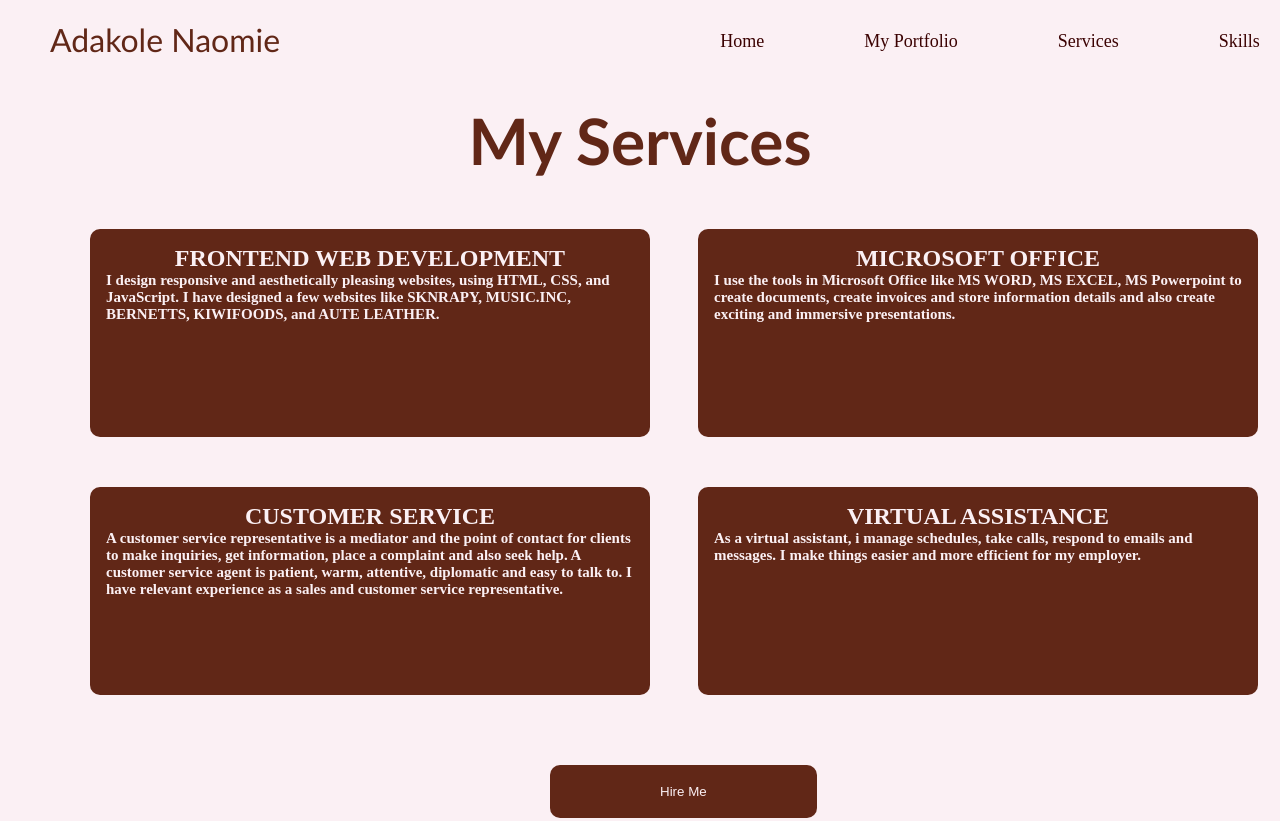
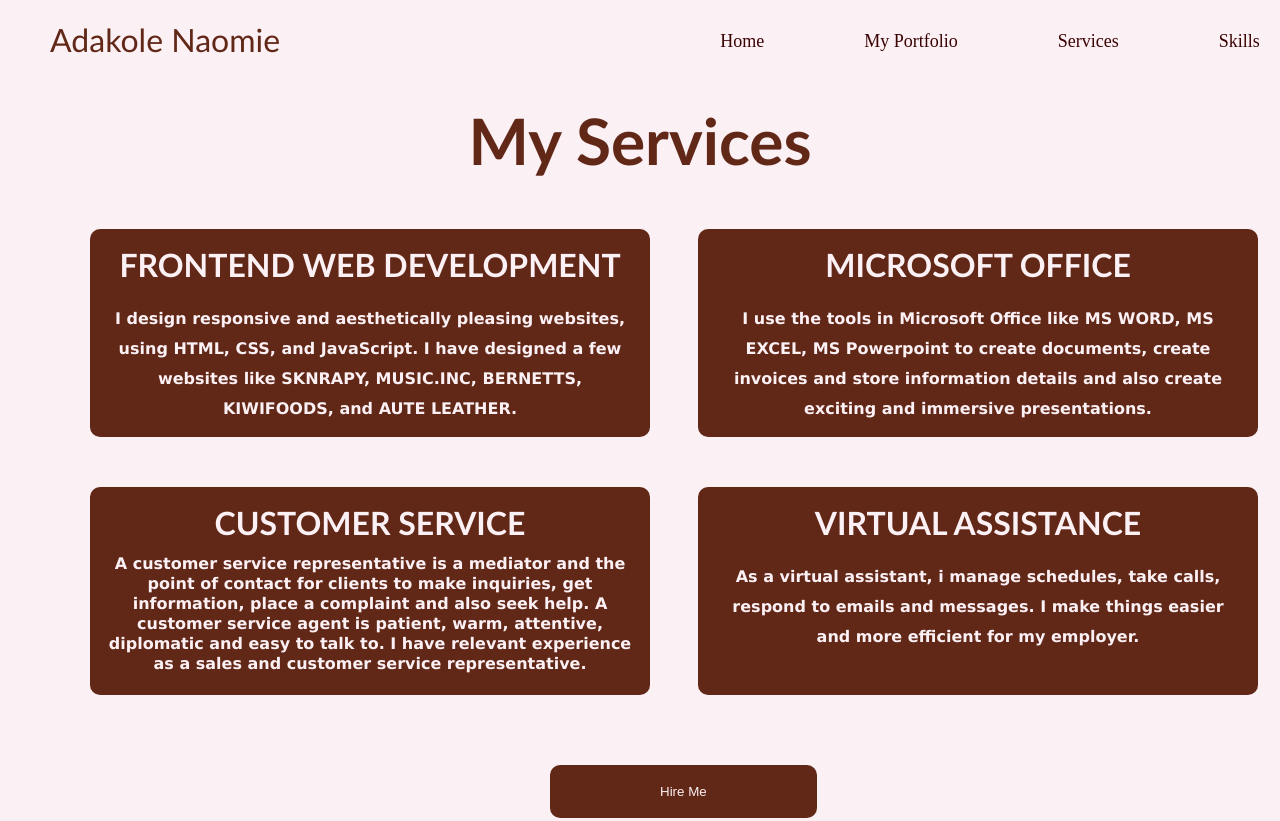
Before and after one commit to AdakoleNaomie/my-portfolio, a plain HTML site: page myservices.html in a window 1280 px wide. Shown: the top 821 px of the page. Drawn offline with Linux system fonts and the light colour scheme.

Commit message:
third commit

```diff
--- a/myservices.css
+++ b/myservices.css
@@ -175,10 +175,37 @@ body {
 }
 .txt2 {
     text-align: center;
+    font-size: 2em;
+    font-family: 'Trebuchet MS', 'Lucida Sans Unicode', 'Lucida Grande', 'Lucida Sans', Arial, sans-serif;
 }
-h6 {
-    font-size: 15px;
-}
+.t1 {
+    font-size: 1em;
+    margin-top: 20px;
+    font-family: 'lucida sans';
+    line-height: 30px;
+    text-align: center;
+   }
+   .t2 {
+    font-size: 1em;
+    margin-top: 20px;
+    font-family: 'lucida sans';
+    line-height: 30px;
+    text-align: center;
+   }
+   .t3 {
+    font-size: 1em;
+    margin-top: 12px;
+    font-family: 'lucida sans';
+    line-height: 20px;
+    text-align: center;
+   }
+   .t4 {
+    font-size: 1em;
+    margin-top: 20px;
+    font-family: 'lucida sans';
+    line-height: 30px;
+    text-align: center;
+   }
 .b4 {
     height: 4em;
     width: 20em;
@@ -469,7 +496,7 @@ h6 {
 
     .foot {
         background-color: rgb(51, 27, 10);
-        height: 1.1em;
+        height: 1em;
         width: auto;
         overflow: hidden;
         margin-top: 250px;
@@ -983,8 +1010,8 @@ h6 {
         font-size: 15px;
     }
     .b4 {
-        height: 2.5em;
-        width: 10em;
+        height: 2em;
+        width: 8em;
         background-color: #612717;
         color: #FBF0F4;
         border: none;
```
Also changed, not shown: skills.css (+5 -5 lines).
